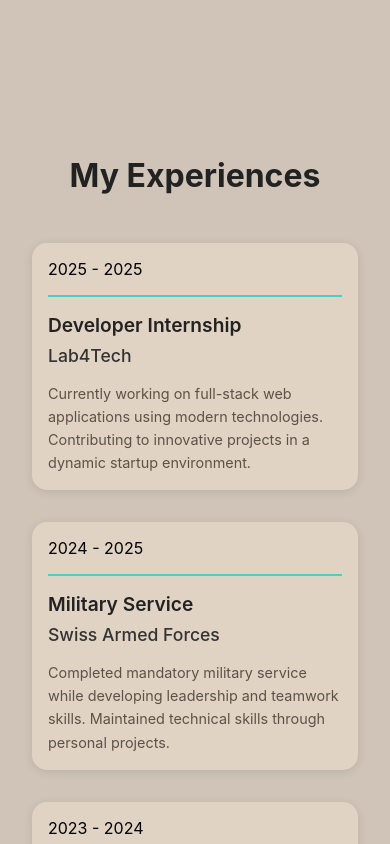
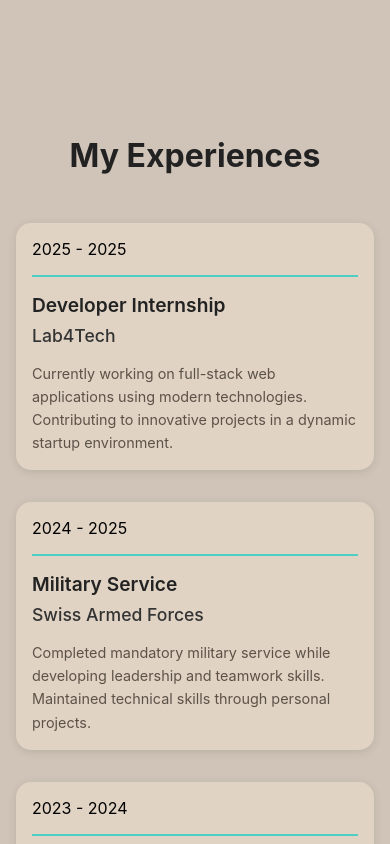
Before and after one commit to Nchappui/portfolio, a React (Create React App) app: page / in a window 390 px wide. Shown: the part 4040-4884 px from the top of the page. Built offline with nearby package versions, Linux system fonts and the light colour scheme.

Commit message:
Refactor Experiences component and styles: rename timeline to experience for consistency

```diff
--- a/src/components/Experiences.css
+++ b/src/components/Experiences.css
@@ -1,28 +1,29 @@
-.timeline-container {
+.experience-container {
   padding: 2rem;
   max-width: 1000px;
   margin: 0 auto;
 }
 
-.timeline-title {
+.experience-title {
   text-align: center;
+  font-size: 5rem;
   margin-bottom: 3rem;
 }
 
-.timeline-title h2 {
+.experience-title h2 {
   font-size: 5rem;
   font-weight: 700;
   color: #222222;
   margin: 0;
 }
 
-.timeline-list {
+.experience-list {
   display: flex;
   flex-direction: column;
   gap: 2rem;
 }
 
-.timeline-item {
+.experience-item {
   display: flex;
   background: #e0d3c4;
   border-radius: 15px;
@@ -31,12 +32,12 @@
   transition: transform 0.2s ease;
 }
 
-.timeline-item:hover {
+.experience-item:hover {
   transform: translateY(-2px);
   box-shadow: 0 4px 15px rgba(0, 0, 0, 0.15);
 }
 
-.timeline-date {
+.experience-date {
   flex-shrink: 0;
   width: 120px;
   padding-right: 2rem;
@@ -46,35 +47,29 @@
   justify-content: center;
 }
 
-.timeline-title {
-  font-size: 0.875rem;
-  margin-top: 0.25rem;
-  color: #4a4440;
-}
-
-.timeline-content {
+.experience-content {
   flex: 1;
   padding-left: 2rem;
 }
 
-.timeline-header {
+.experience-header {
   margin-bottom: 1rem;
 }
 
-.timeline-job-title {
+.experience-job-title {
   font-size: 1.5rem;
   font-weight: 600;
   color: #222222;
   margin: 0 0 0.5rem 0;
 }
 
-.timeline-company {
+.experience-company {
   font-size: 1.1rem;
   color: #333333;
   font-weight: 500;
 }
 
-.timeline-description {
+.experience-description {
   font-size: 1rem;
   color: #5c5248;
   line-height: 1.6;
@@ -83,20 +78,20 @@
 
 /* Responsive pour mobile */
 @media (max-width: 768px) {
-  .timeline-container {
+  .experience-container {
     padding: 1rem;
   }
 
-  .timeline-title h2 {
+  .experience-title h2 {
     font-size: 2.5rem;
   }
 
-  .timeline-item {
+  .experience-item {
     flex-direction: column;
     padding: 1.5rem;
   }
 
-  .timeline-date {
+  .experience-date {
     width: 100%;
     padding-right: 0;
     padding-bottom: 1rem;
@@ -105,76 +100,76 @@
     justify-content: flex-start;
   }
 
-  .timeline-content {
+  .experience-content {
     padding-left: 0;
     padding-top: 1rem;
   }
 
-  .timeline-job-title {
+  .experience-job-title {
     font-size: 1.3rem;
   }
 
-  .timeline-period,
-  .timeline-period-above,
-  .timeline-period-below {
+  .experience-period,
+  .experience-period-above,
+  .experience-period-below {
     font-size: 1rem;
   }
 
-  .timeline-step {
+  .experience-step {
     min-width: 100px;
   }
 
-  .timeline-title-above,
-  .timeline-title-below {
+  .experience-title-above,
+  .experience-title-below {
     font-size: 0.8rem;
     max-width: 120px;
   }
 
-  .timeline-circle-duration {
+  .experience-circle-duration {
     min-width: 15px;
     min-height: 15px;
   }
 }
 
 @media (max-width: 480px) {
-  .timeline-title h2 {
+  .experience-title h2 {
     font-size: 2rem;
   }
 
-  .timeline-item {
+  .experience-item {
     padding: 1rem;
   }
 
-  .timeline-job-title {
+  .experience-job-title {
     font-size: 1.2rem;
   }
 
-  .timeline-description {
+  .experience-description {
     font-size: 0.9rem;
   }
 
-  .timeline-period,
-  .timeline-period-above,
-  .timeline-period-below {
+  .experience-period,
+  .experience-period-above,
+  .experience-period-below {
     font-size: 0.9rem;
   }
 
-  .timeline-step {
+  .experience-step {
     min-width: 90px;
   }
 
-  .timeline-title-above,
-  .timeline-title-below {
+  .experience-title-above,
+  .experience-title-below {
     font-size: 0.75rem;
     max-width: 100px;
   }
 
-  .timeline-circle-duration {
+  .experience-circle-duration {
     min-width: 12px;
     min-height: 12px;
   }
 
-  .timeline-line-vertical {
+  .experience-line-vertical {
     height: 15px;
   }
 }
--- a/src/components/Experiences.js
+++ b/src/components/Experiences.js
@@ -2,7 +2,7 @@ import React from "react";
 import "./Experiences.css";
 
 const Experiences = () => {
-  const timeline = [
+  const experience = [
     {
       startYear: "2025",
       endYear: "2025",
@@ -35,22 +35,22 @@ const Experiences = () => {
   ];
 
   return (
-    <div className="timeline-container">
-      <div className="timeline-title">
+    <div className="experience-container">
+      <div className="experience-title">
         <h2>My Experiences</h2>
       </div>
-      <div className="timeline-list">
-        {timeline.map((item, index) => (
-          <div key={index} className="timeline-item">
-            <div className="timeline-date">
+      <div className="experience-list">
+        {experience.map((item, index) => (
+          <div key={index} className="experience-item">
+            <div className="experience-date">
               {item.startYear} - {item.endYear}
             </div>
-            <div className="timeline-content">
-              <div className="timeline-header">
-                <h3 className="timeline-job-title">{item.title}</h3>
-                <span className="timeline-company">{item.company}</span>
+            <div className="experience-content">
+              <div className="experience-header">
+                <h3 className="experience-job-title">{item.title}</h3>
+                <span className="experience-company">{item.company}</span>
               </div>
-              <p className="timeline-description">{item.desc}</p>
+              <p className="experience-description">{item.desc}</p>
             </div>
           </div>
         ))}
```
